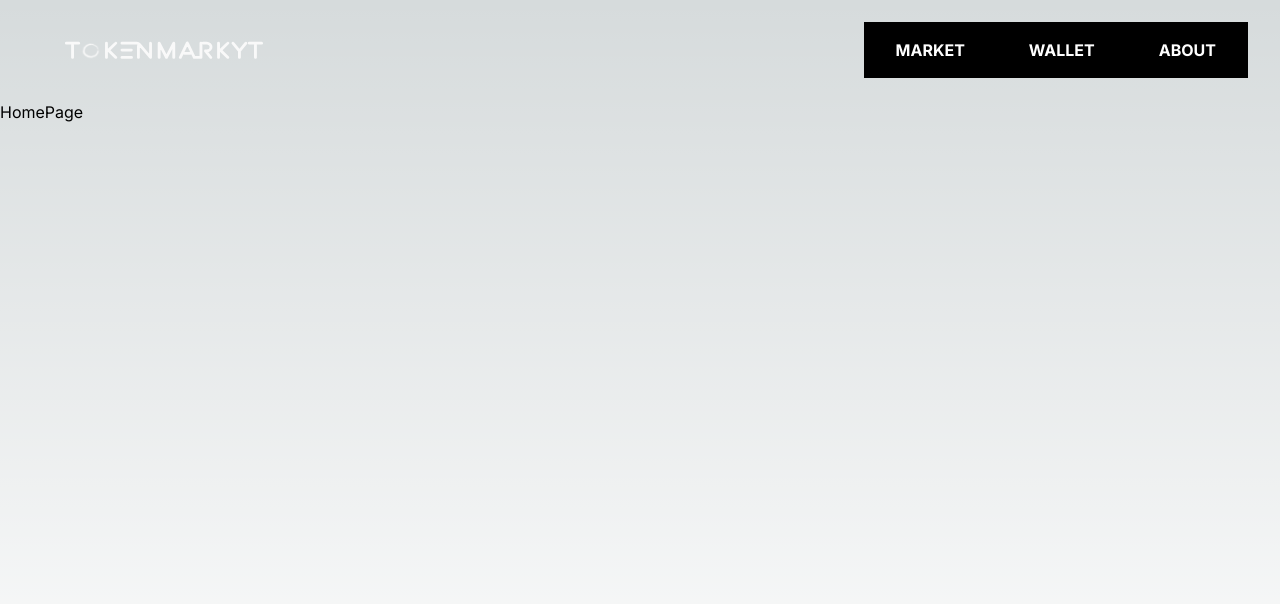
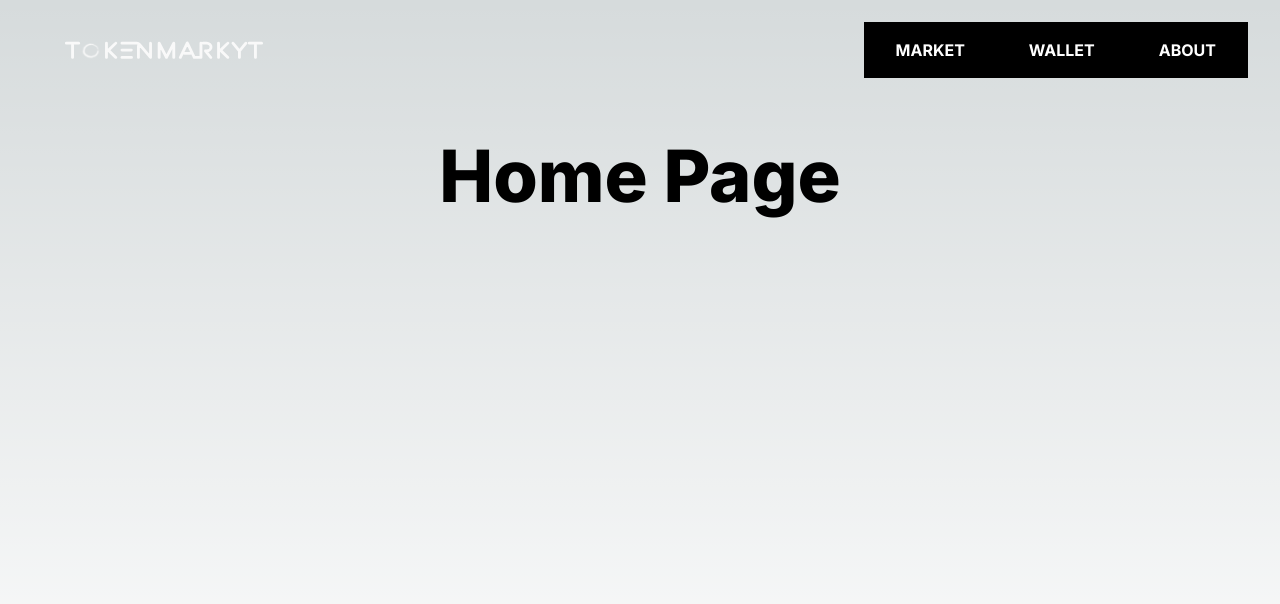
Before and after one commit to Hushout/TokenMarkyt, a Next.js app: page / in a window 1280 px wide. Shown: the top 604 px of the page. Built offline with nearby package versions, Linux system fonts and the light colour scheme.

Commit message:
adding gsap

```diff
--- a/package.json
+++ b/package.json
@@ -9,6 +9,7 @@
     "lint": "next lint"
   },
   "dependencies": {
+    "@gsap/react": "^2.1.1",
     "next": "14.2.3",
     "react": "^18",
     "react-dom": "^18",
--- a/src/app/page.tsx
+++ b/src/app/page.tsx
@@ -1,8 +1,12 @@
 import React, { FC } from 'react'
 
-const HomePage:FC = () => {
+const HomePage: FC = () => {
   return (
-    <div>HomePage</div>
+    <section>
+      <h1 className='text-7xl font-extrabold text-center mt-10'>
+        Home Page
+      </h1>
+    </section>
   )
 }
 
```
Also changed, not shown: 1 other file (tests, documents, lock files or other folders).
